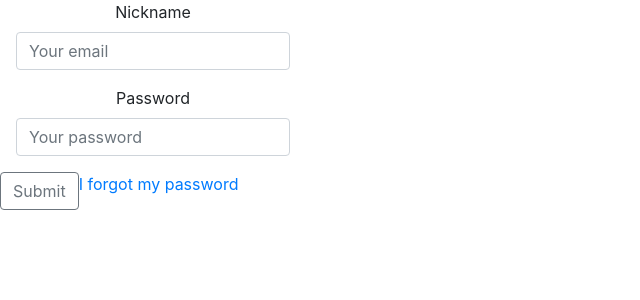
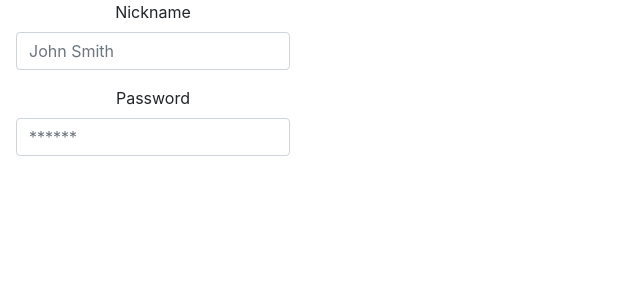
Before and after one commit to M1nj/chatroom, a PHP site: page /login.php in a window 1280 px wide. Shown: the top 300 px of the page, without its empty margins (0-640 px from the left). Run offline with PHP 8.4, Linux system fonts and the light colour scheme; some libraries are stand-ins or nearby versions.

Commit message:
Creation of chatroom.php

```diff
--- a/db.php
+++ b/db.php
@@ -3,8 +3,8 @@
     //paramètres de connexion en constantes
     define("DBHOST", "localhost");  //soit localhost, soit l'IP du serveur
     define("DBUSER", "root");       //utilisateur de la base (différent de PHPmyAdmin)
-    define("DBPASS", "root");           //mot de passe
-    define("DBNAME", "chatroom");  //nom de la base de données
+    define("DBPASS", "root");       //mot de passe
+    define("DBNAME", "chatroom");   //nom de la base de données
 
     try {
         //connexion à la base avec la classe PDO et le dsn
--- a/login.php
+++ b/login.php
@@ -28,7 +28,7 @@
 
         if (!$resultat)
         {
-            echo '<script>console.log("pouet")';
+            echo '<script>console.log("pouet")</script>';
         }
         else
         {
@@ -47,19 +47,18 @@
         <div class="row">
             <div class="form-group mx-sm-3">
                 <label>Nickname</label>
-                <input type="username" class="form-control" name="nickname" placeholder="Your email">
+                <input type="username" class="form-control" name="nickname" placeholder="John Smith">
             </div>
         </div>
         <div class="row">
             <div class="form-group mx-sm-3">
                 <label>Password</label>
-                <input type="password" name="password" class="form-control" placeholder="Your password">
+                <input type="password" name="password" class="form-control" placeholder="******">
             </div>
         </div>
-        <div class="row">
-            <button type="button" class="btn btn-outline-secondary">Submit</button>
-            <a class="forgot-password" href="#">I forgot my password</a>
-    </div>
+        <div class="row mx-sm-3">
+            <button type="submit" class="btn btn-primary">Log in</button>
+        </div>
     </form>
 </div>
 </html>
--- a/register.php
+++ b/register.php
@@ -103,6 +103,11 @@
 
 
 <!DOCTYPE html>
+
+<div class="container">
+    <a href="index.php"><button class="btn btn-warning">Back to the homepage</button></a>
+</div>
+
     <div class="container">
         <form class="form register" method="post" action="register.php">
   <div class="form-group">
```
Also changed, not shown: chatroom.php (added).
